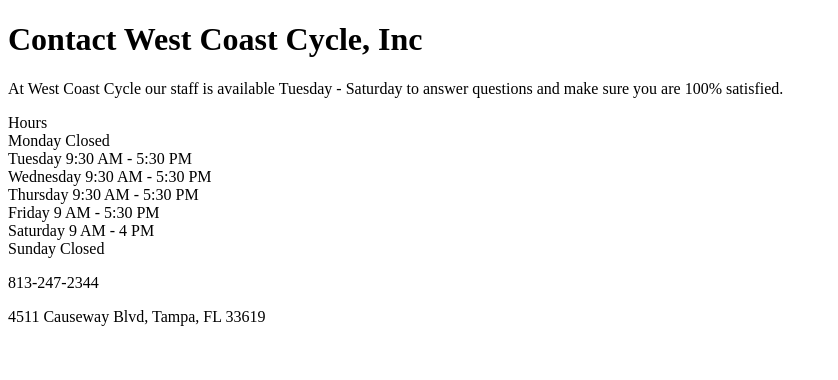
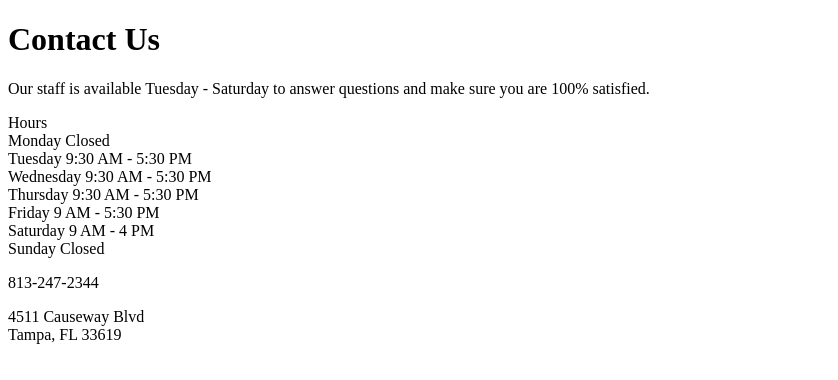
Before and after one commit to jotasprout/WestCoastCycle, a plain HTML site: page contact.html in a window 1280 px wide. Shown: the whole page, without its empty margins (0-838 px from the left). Drawn offline with Linux system fonts and the light colour scheme.

Commit message:
added more layers, edited text

```diff
--- a/contact.html
+++ b/contact.html
@@ -10,12 +10,12 @@
 
 		  gtag('config', 'UA-67168720-2');
 		</script>
-  		<title>Contact Us</title>
+  		<title>Contact West Coast Cycle, Inc</title>
   </head>
  <body>
 
-      <H1>Contact West Coast Cycle, Inc</h1>
-     <p>At West Coast Cycle our staff is available Tuesday - Saturday to answer questions and make sure you are 100% satisfied.</p>
+      <H1>Contact Us</h1>
+     <p>Our staff is available Tuesday - Saturday to answer questions and make sure you are 100% satisfied.</p>
 
  <p>Hours<br>
     Monday Closed<br>
@@ -24,10 +24,10 @@
     Thursday 9:30 AM - 5:30 PM<br>
     Friday 9 AM - 5:30 PM<br>
     Saturday 9 AM - 4 PM<br>
-    Sunday Closed<br></p>
+    Sunday Closed</p>
 
     <p>813-247-2344</p>
 
-    <p>4511 Causeway Blvd, Tampa, FL 33619</p>
+    <p>4511 Causeway Blvd<br>Tampa, FL 33619</p>
 
 </body></html>
```
Also changed, not shown: about.html (+1 -1 lines), css/westCoastStyle.css (+8 -1 lines), index.html (+2 -0 lines), products.html (+2 -2 lines).
